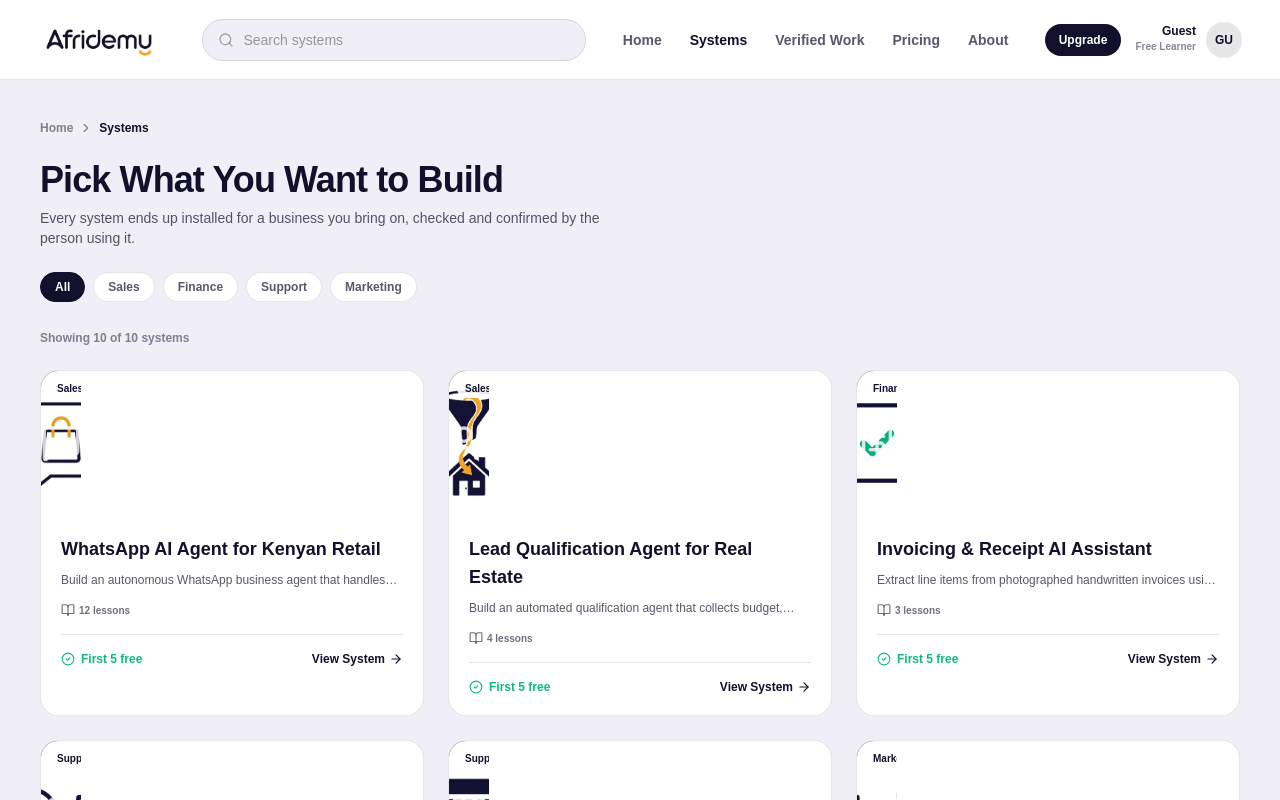
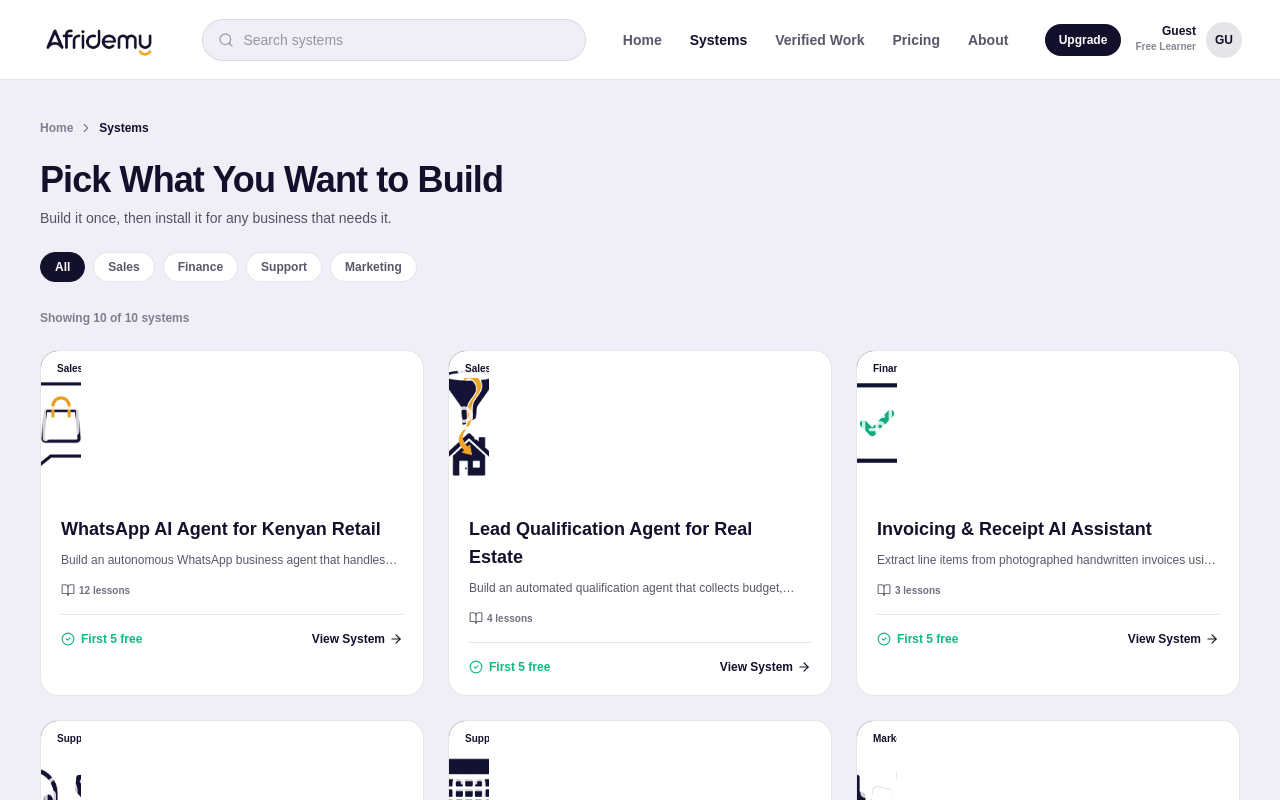
Before and after one commit to manuelmoureh/africademy-learning-platform, a React (Vite) app: page / in a window 1280 px wide. Both pictures are taken after a click on the button "Systems". Shown: the top 800 px of the page. Built offline with nearby package versions, Linux system fonts and the light colour scheme; no server answers; a web font is replaced by a local one.

Commit message:
Drop the "checked and confirmed by the business" clause from Systems subhead
Same direction as the earlier FAQ/hero fixes: stop leading with the verification mechanic, lead with what the student actually gets to do (build once, install for any business).

```diff
--- a/src/components/CourseCatalog.tsx
+++ b/src/components/CourseCatalog.tsx
@@ -62,7 +62,7 @@ export const CourseCatalog: React.FC<CourseCatalogProps> = ({ tracks, searchQuer
           Pick What You Want to Build
         </h1>
         <p className="text-sm text-[#12102A]/70 mt-2 max-w-xl font-medium">
-          Every system ends up installed for a business you bring on, checked and confirmed by the person using it.
+          Build it once, then install it for any business that needs it.
         </p>
       </div>
 
```
